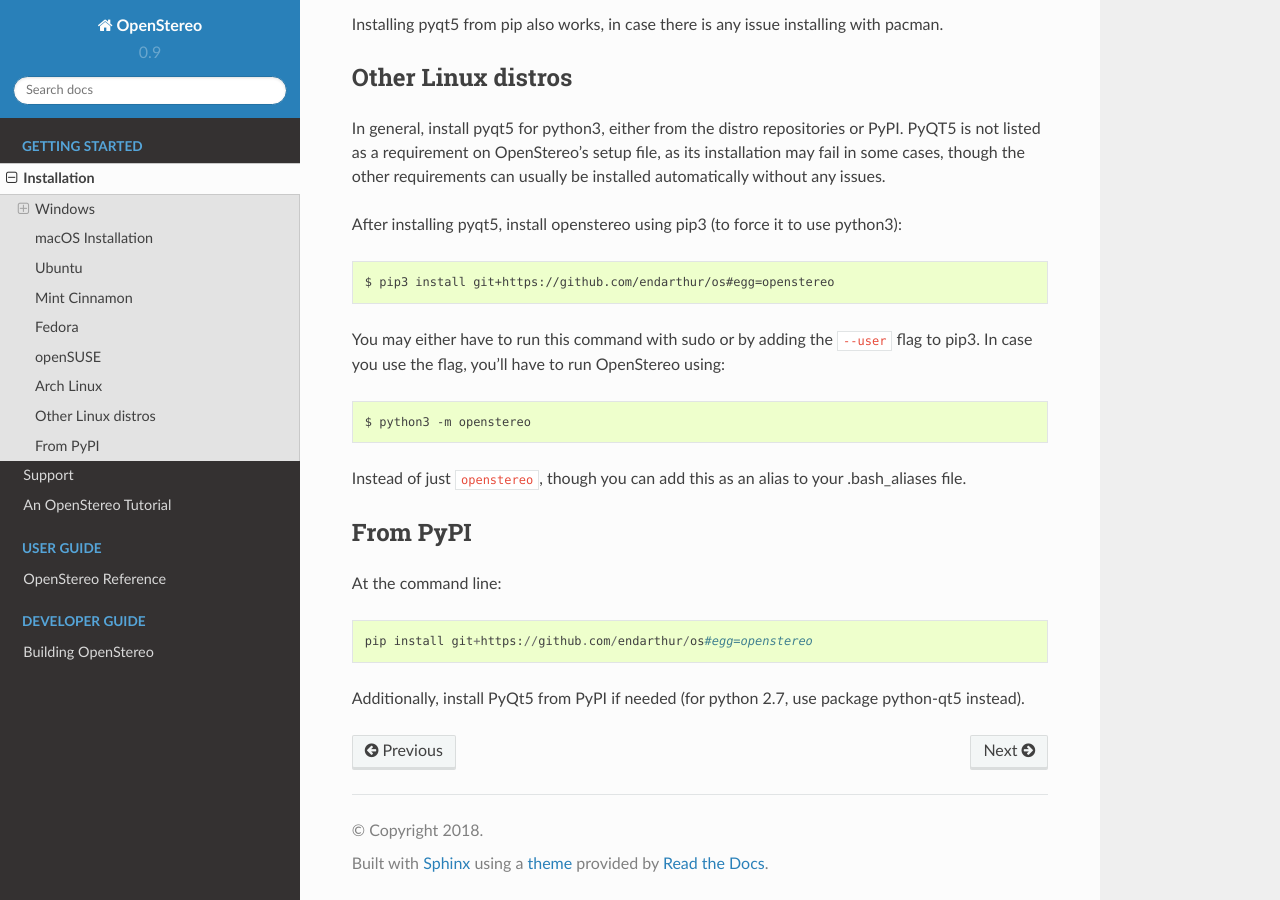
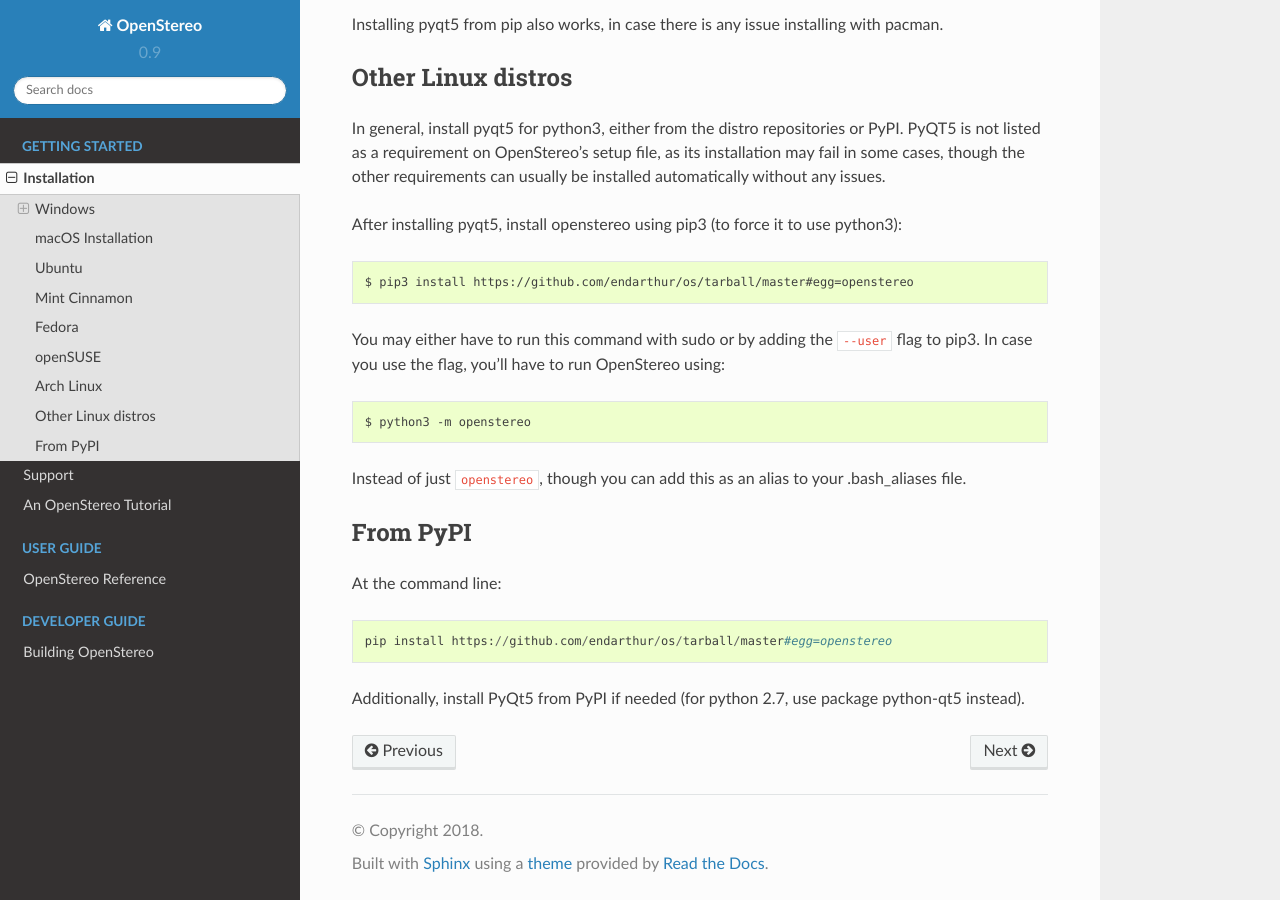
Before and after one commit to spamlab-iee/os, a Sphinx documentation site: the page built from docs/install.rst, in a window 1280 px wide and 900 px high, scrolled down 3175 px. Built offline with Sphinx 7.4.7 and the Read the Docs theme 2.0.0, drawn with Linux system fonts in a browser that asks for light colours.

Commit message:
fixing links on install

```diff
--- a/docs/install.rst
+++ b/docs/install.rst
@@ -23,7 +23,7 @@
 the folder you just extracted, execute the ``WinPython Command Prompt``, and
 install OpenStereo using::
 
-    pip install git+https://github.com/endarthur/os#egg=openstereo
+    pip install https://github.com/endarthur/os/tarball/master#egg=openstereo
 
 .. _WinPython-32bit-3.4.4.1Qt5.exe: https://sourceforge.net/projects/winpython/files/WinPython_3.4/3.4.4.1/WinPython-32bit-3.4.4.1Qt5.exe/download
 .. _winpython: http://winpython.github.io/
@@ -133,7 +133,7 @@
 After installing pyqt5, install openstereo using pip3 (to force it to use
 python3)::
 
-    $ pip3 install git+https://github.com/endarthur/os#egg=openstereo
+    $ pip3 install https://github.com/endarthur/os/tarball/master#egg=openstereo
 
 You may either have to run this command with sudo or by adding the ``--user``
 flag to pip3. In case you use the flag, you'll have to run OpenStereo using::
@@ -148,7 +148,7 @@
 
 At the command line::
 
-    pip install git+https://github.com/endarthur/os#egg=openstereo
+    pip install https://github.com/endarthur/os/tarball/master#egg=openstereo
 
 Additionally, install PyQt5 from PyPI if needed (for python 2.7, use package
 python-qt5 instead).
```
